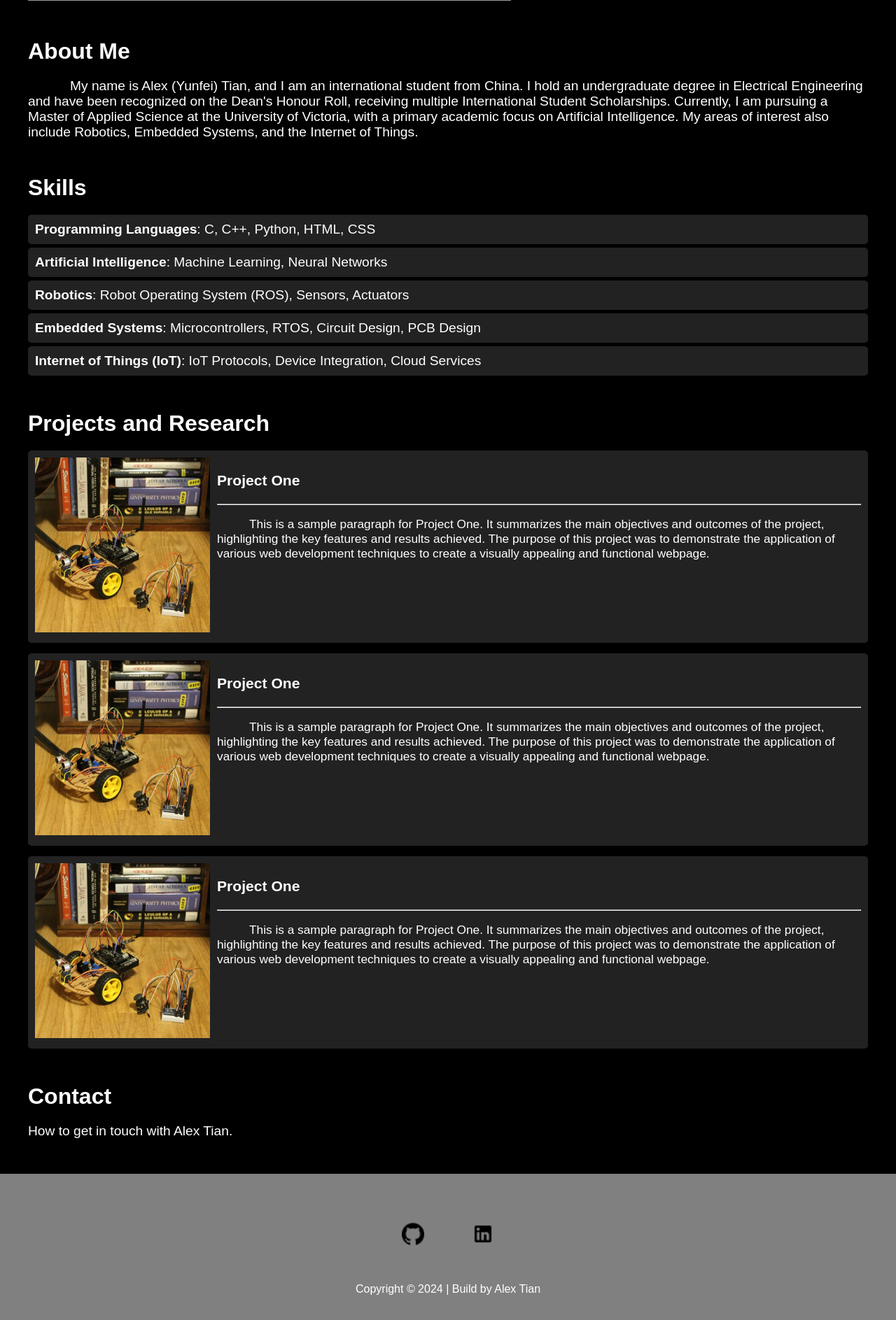
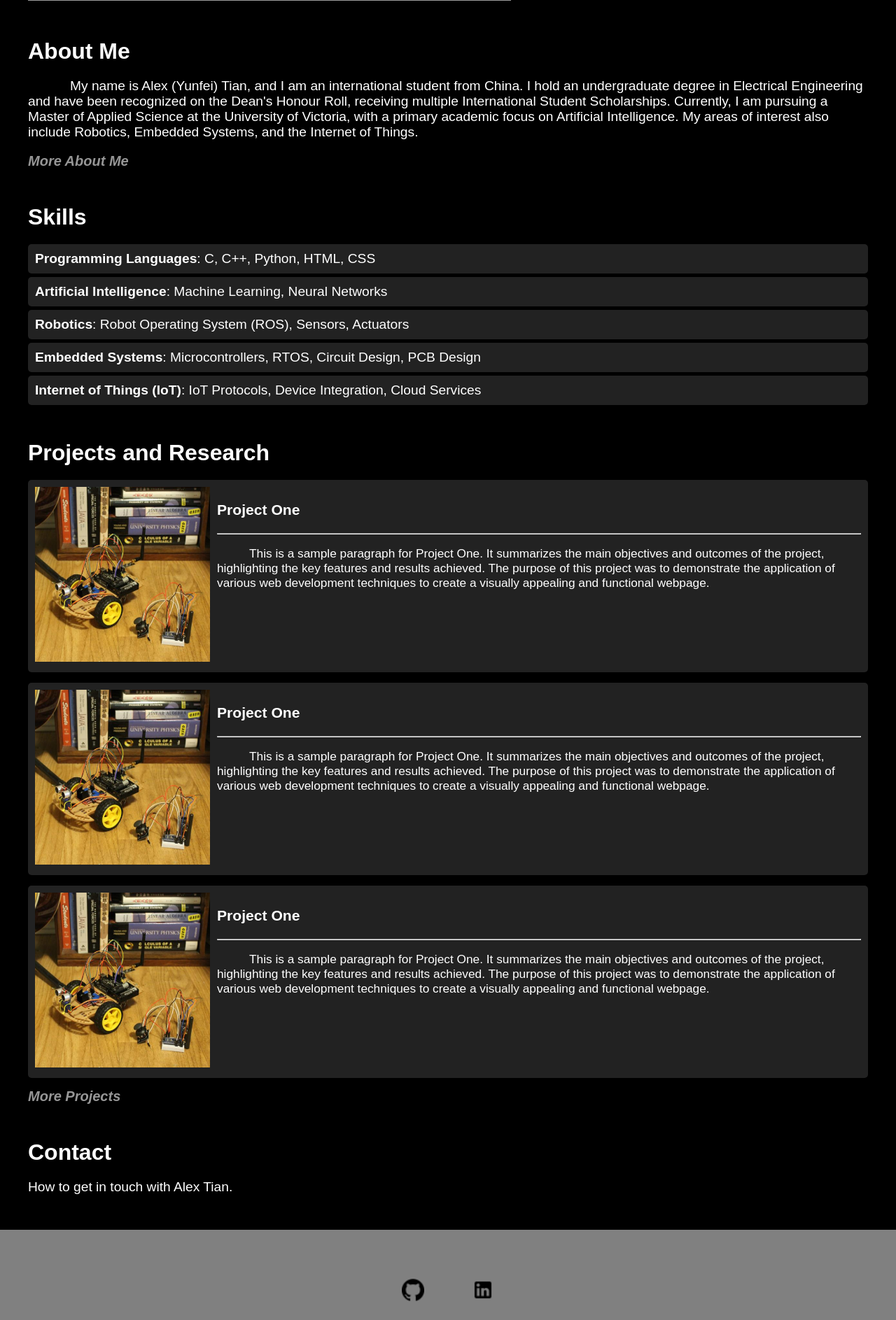
Before and after one commit to alextianyf/CV, a Flask app: page / in a window 1280 px wide. Shown: the part 657-2544 px from the top of the page at 70% size. Run offline with Flask 3, Linux system fonts and the light colour scheme; grey boxes are pictures that could not be loaded.

Commit message:
Flask Rending Completes

```diff
--- a/server.py
+++ b/server.py
@@ -8,5 +8,13 @@ def home():
     current_year = datetime.datetime.now().year
     return render_template("index.html", year = current_year)
 
+@app.route("/aboutme")
+def get_aboutme():
+    return render_template("aboutme.html")
+
+@app.route("/projects")
+def get_projects():
+    return render_template("projects.html")
+
 if __name__ == "__main__":
     app.run(debug=True)
--- a/static/styles.css
+++ b/static/styles.css
@@ -41,6 +41,20 @@ nav {
 .nav-links li a:hover {
     color: #ff004f;
 }
+
+.render_anchor{
+    color: #969696;
+    text-decoration: none; /* Remove underline */
+    font-weight: bold; /* Bold text */
+    font-style: italic;
+    font-size: 20px; /* Font size */
+}
+
+.render_anchor:hover {
+    color: red; /* Change text color on hover */
+    text-decoration: underline; /* Add underline on hover */
+  }
+
 
 .home_container {
     display: grid;
--- a/templates/index.html
+++ b/templates/index.html
@@ -39,6 +39,8 @@
                 Currently, I am pursuing a Master of Applied Science at the University of Victoria,
                 with a primary academic focus on Artificial Intelligence.
                 My areas of interest also include Robotics, Embedded Systems, and the Internet of Things.
+            </p>
+            <a class="render_anchor" href=" {{ url_for('get_aboutme')}}">More About Me</a>
         </section>
         <section id="skills" class="section">
             <h2>Skills</h2>
@@ -86,6 +88,7 @@
                         <p class="proj_summary">This is a sample paragraph for Project One. It summarizes the main objectives and outcomes of the project, highlighting the key features and results achieved. The purpose of this project was to demonstrate the application of various web development techniques to create a visually appealing and functional webpage.</p>
                     </div>
                 </div>
+                <a class="render_anchor" href="{{ url_for('get_projects')}}">More Projects</a>
             </ul>
         </section>
 
```
Also changed, not shown: templates/aboutme.html (added, +11 -0 lines), templates/projects.html (added, +11 -0 lines).
